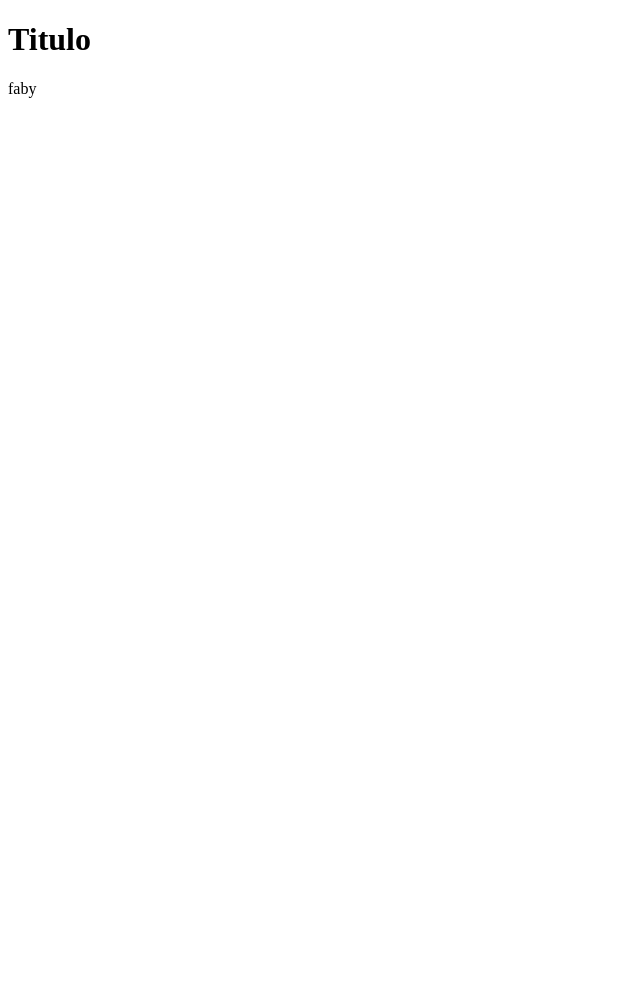
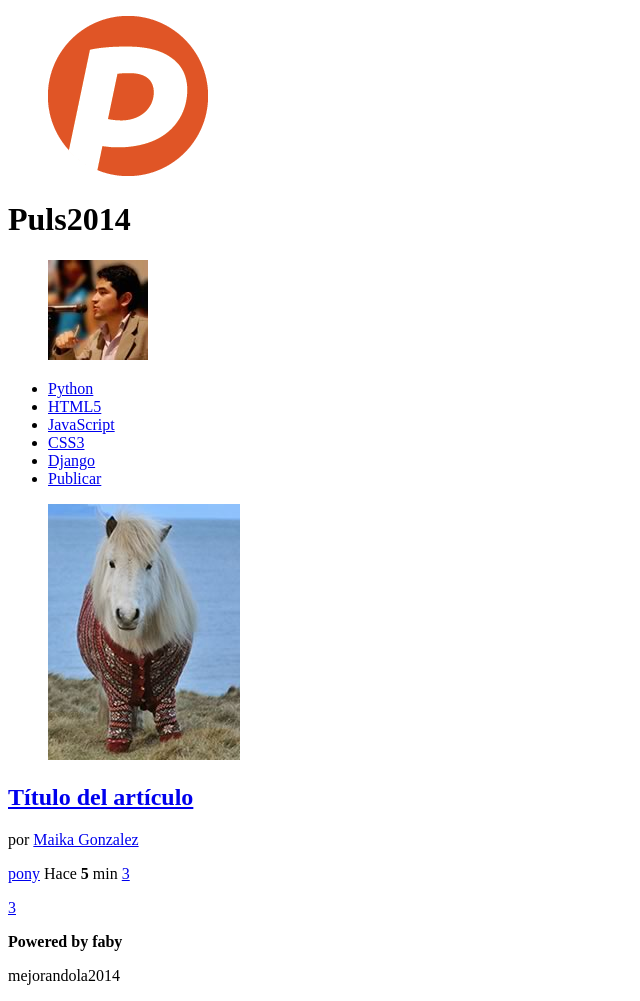
Before and after one commit to fabysch/fsch, a plain HTML site: page index.html in a window 1280 px wide. Shown: the whole page, without its empty margins (0-640 px from the left). Before the commit the page ends 800 px from the top, so only its background shows below. Drawn offline with Linux system fonts and the light colour scheme.

Commit message:
Primera clase finalizada

```diff
--- a/index.html
+++ b/index.html
@@ -6,8 +6,43 @@
 
 </head>
 <body>
-<header><h1>Titulo</h1></header>
+<header>
+<figure id="logo"><img src="img/logo.png" alt="logo"></figure>
+	<h1>Puls2014</h1>
+<figure id="avatar"><img src="img/avatar.jpg" alt="avatar"></figure>
+</header>
+<nav><ul><li><a href="#">Python</a></li>
+<li><a href="#">HTML5</a></li>
+<li><a href="#">JavaScript</a></li>
+<li><a href="#">CSS3</a></li>
+<li><a href="#">Django</a></li>
+<li id="publicar_nav"><a href="#">Publicar</a></li>
+</ul></nav>
+<section id="contenido">
+	<article class="item">
+		<figure class="imagen_item">
+		<img src="img/imagen.jpg"></figure>
+<h2 class="titulo_item">
+	<a href="#">Título del artículo</a>
+</h2>
+<p class="autor_item">por <a href="#">Maika Gonzalez</a></p>
+<p class="datos_item">
+	<a href="#" class="tag_item">pony</a>
+	<span class="fecha_item">
+		Hace <strong>5</strong> min
+	</span>
+	 <a href="#" class="comentarios_item">3</a>
+	  <a href="#" class="guardar_item"></a>
+</p>
+<p class="votacion">
+ <a href="#" class="up">3</a>
+	  <a href="#" class="down"></a></p>
+	</article>
+</section>
+<footer>
+<p><strong>Powered by faby</strong></p>
+<p>mejorandola2014</p>
+</footer>
 
-<footer>faby</footer>
 </body>
 </html>
```
Also changed, not shown: img/avatar.jpg (added), img/imagen.jpg (added), img/logo.png (added).
